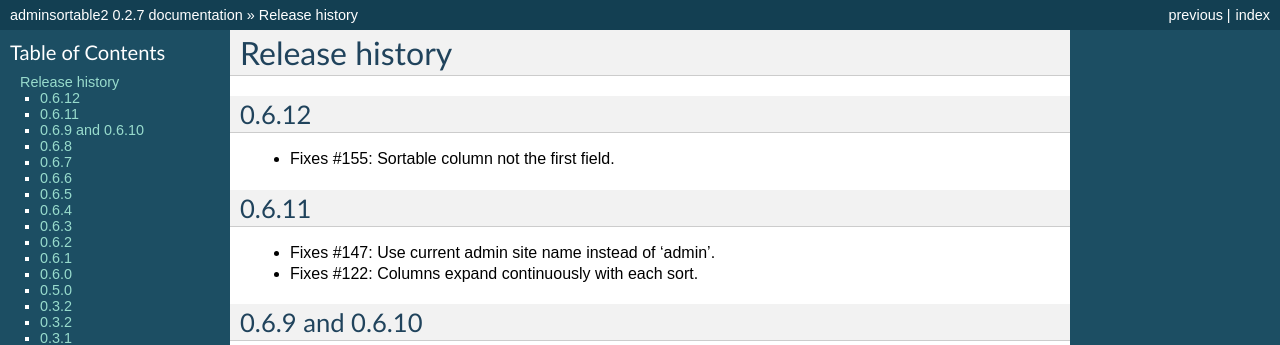
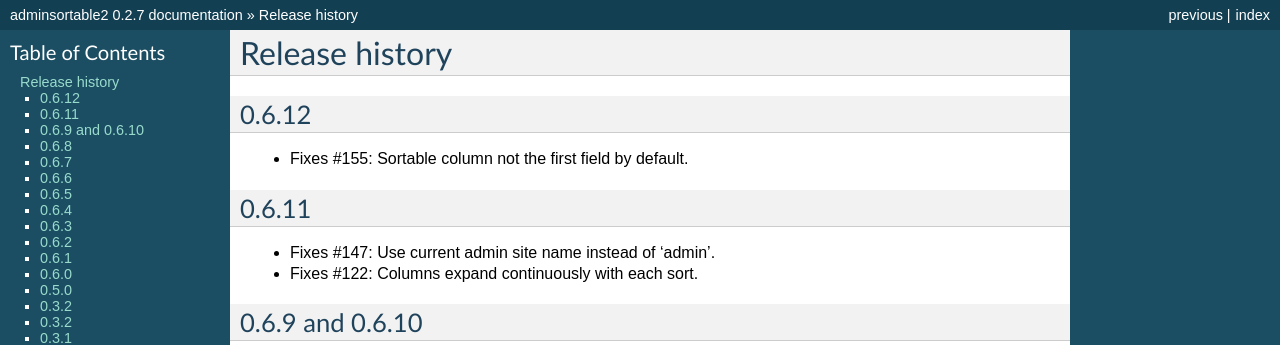
Before and after one commit to jrief/django-admin-sortable2, a Sphinx documentation site: the page built from docs/source/changelog.rst, in a window 1280 px wide and 900 px high. Shown: the top 345 px of the window. Built offline with Sphinx 7.4.7, drawn with Linux system fonts in a browser that asks for light colours.

```diff
--- a/adminsortable2/__init__.py
+++ b/adminsortable2/__init__.py
@@ -1 +1 @@
-__version__ = '0.6.11'
+__version__ = '0.6.12'
--- a/docs/source/changelog.rst
+++ b/docs/source/changelog.rst
@@ -6,7 +6,7 @@ Release history
 
 0.6.12
 ------
-* Fixes #155: Sortable column not the first field.
+* Fixes #155: Sortable column not the first field by default.
 
 0.6.11
 ------
```
